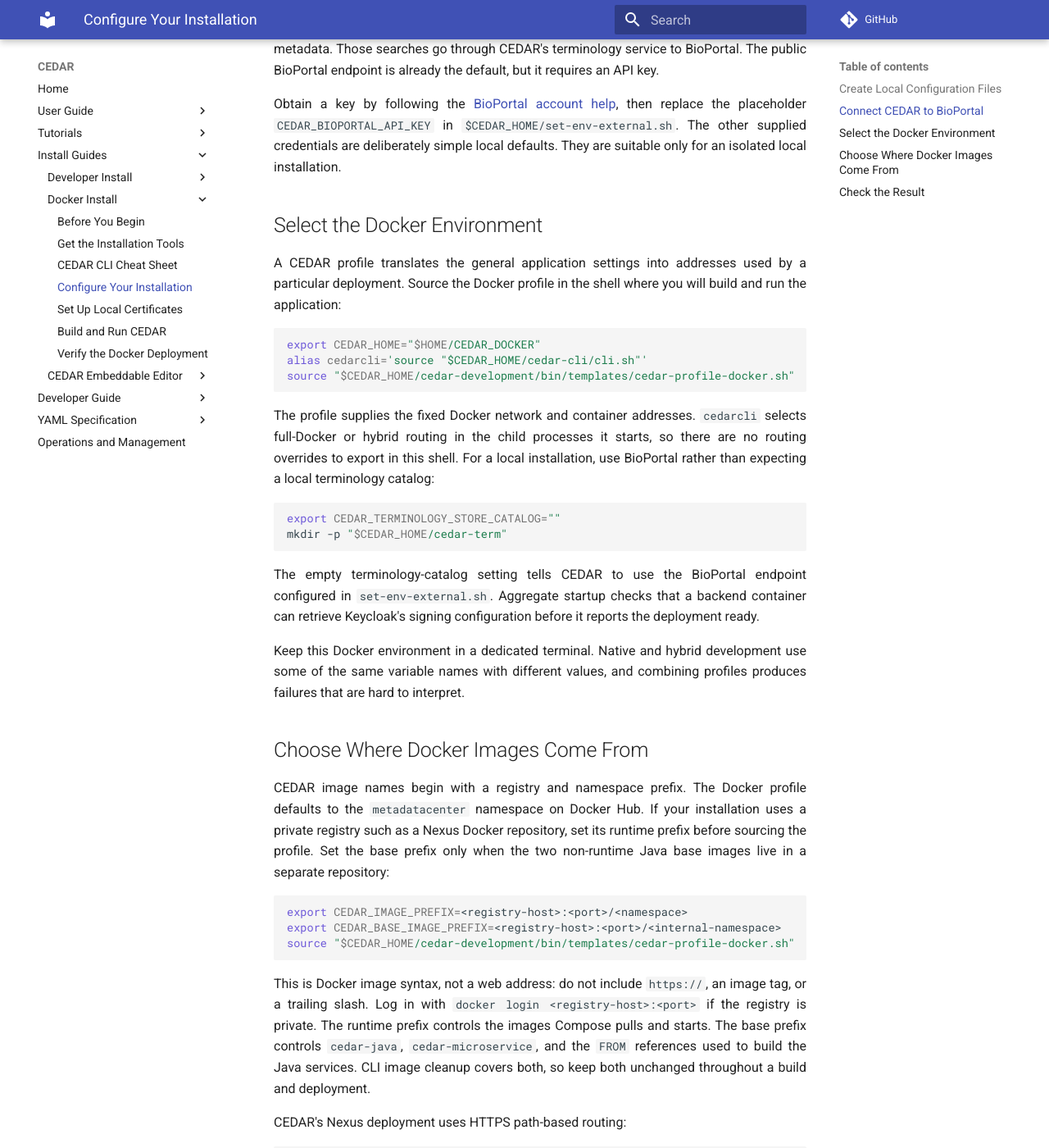
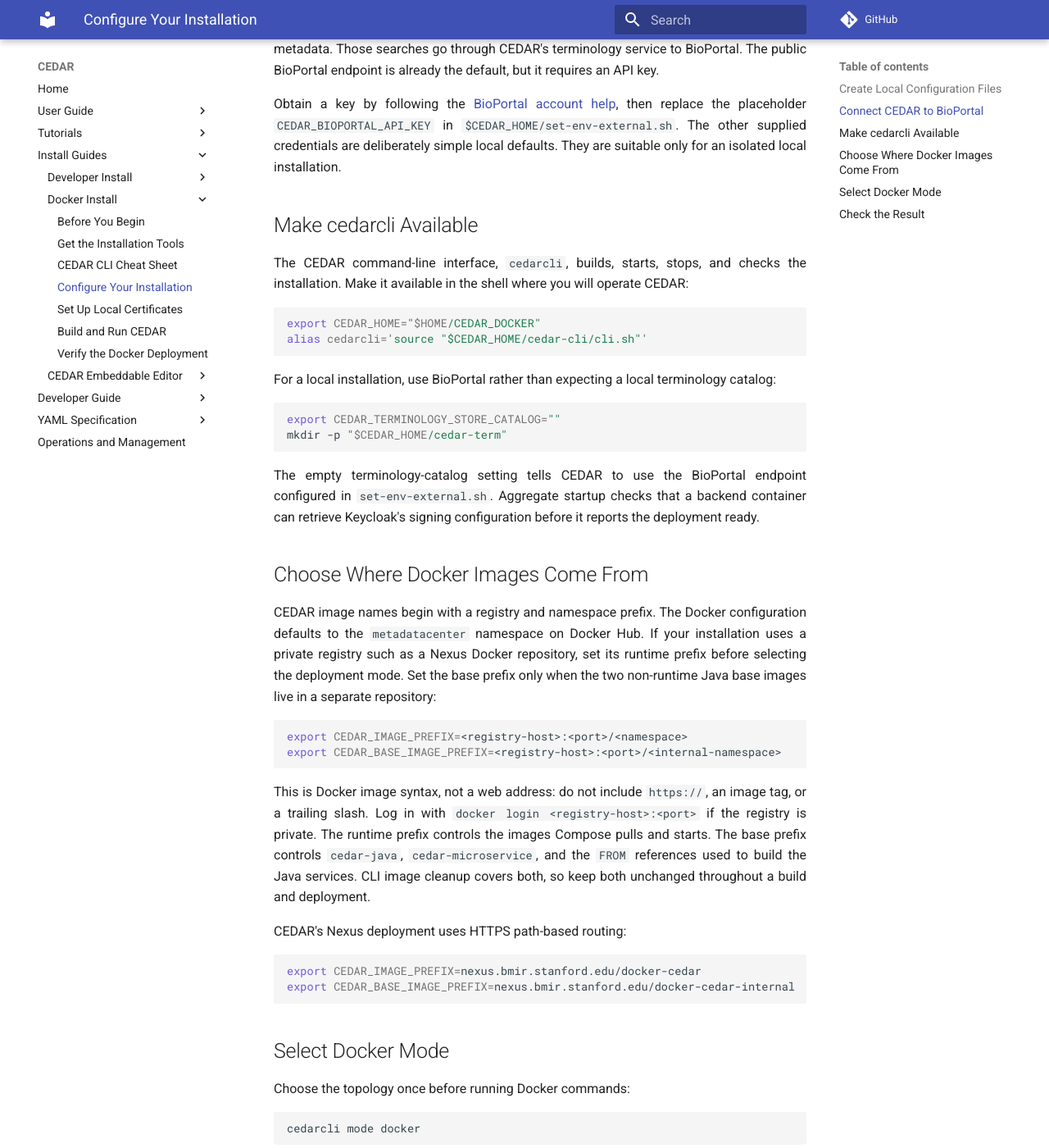
Before and after one commit to metadatacenter/cedar-mkdocs, an MkDocs documentation site: the page built from docs/install-docker/configuration.md, in a window 1280 px wide and 1400 px high, scrolled down 655 px. Shown: the whole window at 82% size. Built offline with MkDocs 1.6.1 and Material for MkDocs 9.7.7, drawn with Linux system fonts in a browser that asks for light colours; comment, search, counter and statistics services are not loaded; some of the changed text lies outside the part shown.

Commit message:
Document deployment modes and refresh CLI sheet

````diff
--- a/docs/install-docker/configuration.md
+++ b/docs/install-docker/configuration.md
@@ -31,22 +31,17 @@
 credentials are deliberately simple local defaults. They are suitable only for an isolated
 local installation.
 
-## Select the Docker Environment
+## Make cedarcli Available
 
-A CEDAR profile translates the general application settings into addresses used by a particular
-deployment. Source the Docker profile in the shell where you will build and run the
-application:
+The CEDAR command-line interface, `cedarcli`, builds, starts, stops, and checks the installation.
+Make it available in the shell where you will operate CEDAR:
 
 ```bash
 export CEDAR_HOME="$HOME/CEDAR_DOCKER"
 alias cedarcli='source "$CEDAR_HOME/cedar-cli/cli.sh"'
-source "$CEDAR_HOME/cedar-development/bin/templates/cedar-profile-docker.sh"
 ```
 
-The profile supplies the fixed Docker network and container addresses. `cedarcli` selects
-full-Docker or hybrid routing in the child processes it starts, so there are no routing
-overrides to export in this shell. For a local installation, use BioPortal rather than
-expecting a local terminology catalog:
+For a local installation, use BioPortal rather than expecting a local terminology catalog:
 
 ```bash
 export CEDAR_TERMINOLOGY_STORE_CATALOG=""
@@ -57,21 +52,16 @@
 `set-env-external.sh`. Aggregate startup checks that a backend container can retrieve Keycloak's
 signing configuration before it reports the deployment ready.
 
-Keep this Docker environment in a dedicated terminal. Native and hybrid development use some of the
-same variable names with different values, and combining profiles produces failures that are hard
-to interpret.
-
 ## Choose Where Docker Images Come From
 
-CEDAR image names begin with a registry and namespace prefix. The Docker profile defaults to the
-`metadatacenter` namespace on Docker Hub. If your installation uses a private registry such as a
-Nexus Docker repository, set its runtime prefix before sourcing the profile. Set the base prefix
-only when the two non-runtime Java base images live in a separate repository:
+CEDAR image names begin with a registry and namespace prefix. The Docker configuration defaults to
+the `metadatacenter` namespace on Docker Hub. If your installation uses a private registry such as
+a Nexus Docker repository, set its runtime prefix before selecting the deployment mode. Set the
+base prefix only when the two non-runtime Java base images live in a separate repository:
 
 ```bash
 export CEDAR_IMAGE_PREFIX=<registry-host>:<port>/<namespace>
 export CEDAR_BASE_IMAGE_PREFIX=<registry-host>:<port>/<internal-namespace>
-source "$CEDAR_HOME/cedar-development/bin/templates/cedar-profile-docker.sh"
 ```
 
 This is Docker image syntax, not a web address: do not include `https://`, an image tag, or a
@@ -87,6 +77,25 @@
 export CEDAR_BASE_IMAGE_PREFIX=nexus.bmir.stanford.edu/docker-cedar-internal
 ```
 
+## Select Docker Mode
+
+Choose the topology once before running Docker commands:
+
+```bash
+cedarcli mode docker
+```
+
+This command starts nothing. It loads and validates the Docker configuration, checks that every
+Compose project can be rendered, and records the selection in `$CEDAR_HOME/.cedar/mode.json`.
+Later `cedarcli docker ...` commands work from a bare shell because cedarcli loads the recorded
+profile itself. A second mode selection is rejected. To switch after stopping the current
+deployment, run `cedarcli mode --clear` and then select the replacement mode.
+
+The other choices are `native`, for the complete host-based stack, and `hybrid`, for native
+frontend development servers with the Docker backend. Docker commands are rejected in native
+mode, native commands are rejected in Docker mode, and hybrid mode permits only native frontend
+operations alongside Docker backend operations.
+
 ## Check the Result
 
 Ask the CLI to render the Docker configuration before creating anything:
````
Also changed, not shown: docs/install-docker/build-and-run.md (+11 -10 lines), docs/install-docker/cedarcli-cheat-sheet.md (+14 -9 lines), docs/install-docker/verify-docker-deployment.md (+3 -4 lines), docs/img/cedarcli.png, 2 other files.
